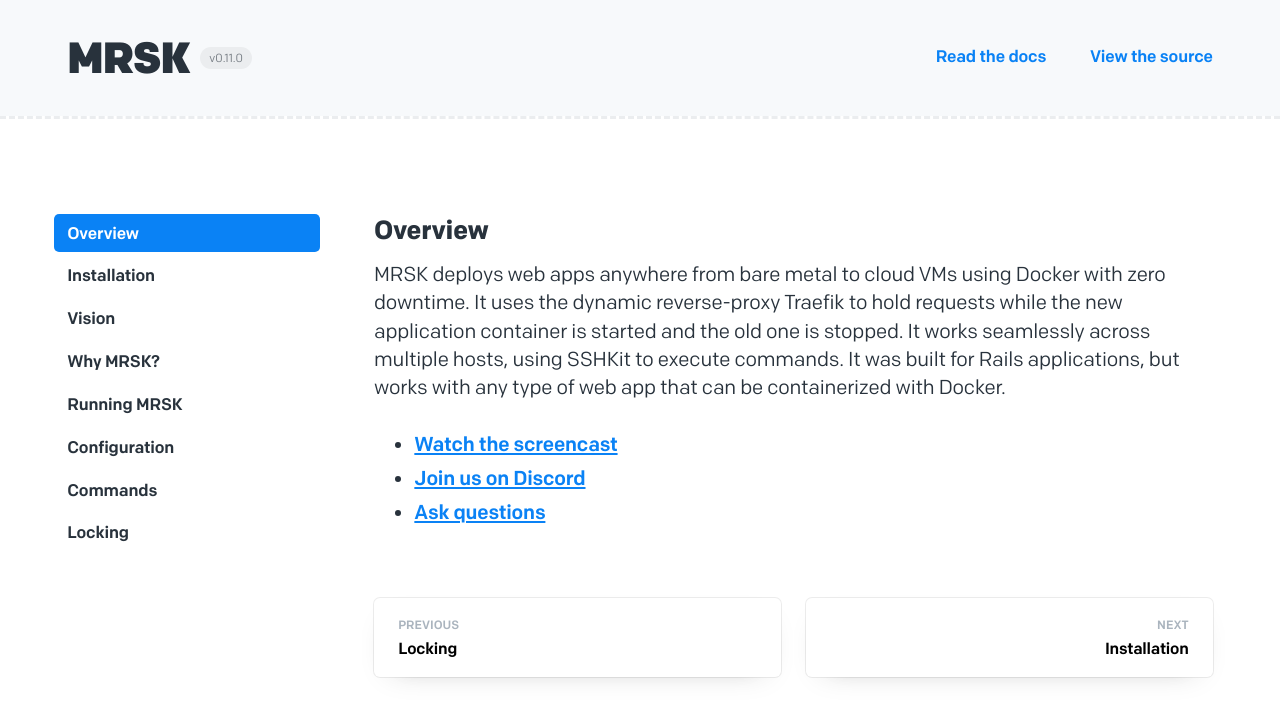
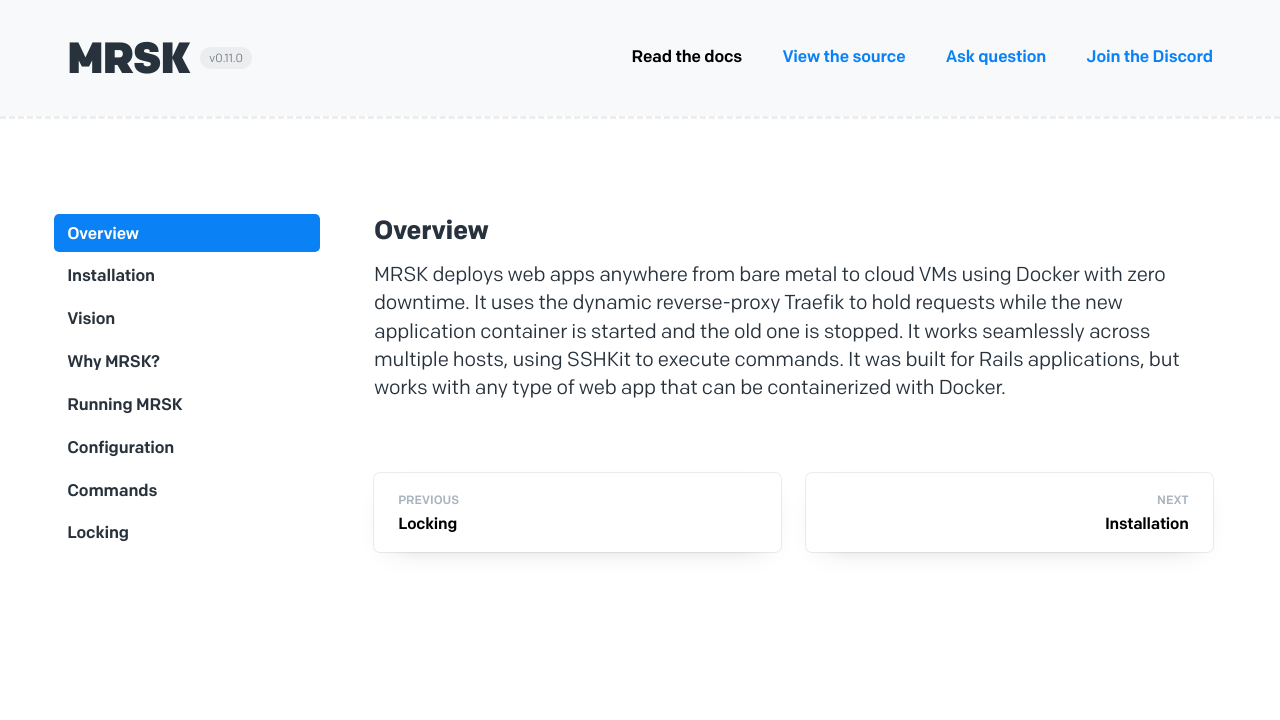
Before and after one commit to basecamp/kamal-site, a Jekyll site: the page built from _docs/overview.md, in a window 1280 px wide. Shown: the top 720 px of the page. Built offline with Jekyll 4.4.1, drawn with Linux system fonts in a browser that asks for light colours.

Commit message:
Use data file for nav

```diff
--- a/_docs/overview.md
+++ b/_docs/overview.md
@@ -6,7 +6,3 @@ order: 1
 ## Overview
 
 MRSK deploys web apps anywhere from bare metal to cloud VMs using Docker with zero downtime. It uses the dynamic reverse-proxy Traefik to hold requests while the new application container is started and the old one is stopped. It works seamlessly across multiple hosts, using SSHKit to execute commands. It was built for Rails applications, but works with any type of web app that can be containerized with Docker.
-
-- [Watch the screencast](https://www.youtube.com/watch?v=LL1cV2FXZ5I)
-- [Join us on Discord](https://discord.gg/YgHVT7GCXS)
-- [Ask questions](https://github.com/mrsked/mrsk/discussions)
--- a/_includes/header.html
+++ b/_includes/header.html
@@ -11,8 +11,15 @@
 
     </div>
     <ul>
-      <li><a href="{{ 'docs' | absolute_url }}" aria-label="Read the docs">Read the docs</a></li>
-      <li><a href="https://github.com/mrsked/mrsk" aria-label="View the source">View the source</a></li>
+
+{% for item in site.data.nav %}
+
+  {% assign item_collection = item.collection | default: false %}
+
+      <li{% if item.url == page.url or item_collection == page.collection %} class="selected"{% endif %}><a href="{{ item.url }}"{% if item.external %} target="_blank" rel="noopener"{% endif %} aria-label="{{ item.title | smartify }}">{{ item.title | smartify }}</a></li>
+
+{% endfor %}
+
     </ul>
   </nav>
 </header>
--- a/_includes/nav.html
+++ b/_includes/nav.html
@@ -8,24 +8,37 @@
   </div>
   <div class="nav__options">
     <ul>
-      <li>
-        <a href="{{ 'docs' | absolute_url  }}" aria-label="Read the docs">Read the docs</a>
+
+{% for item in site.data.nav %}
+
+  {% assign item_collection = item.collection | default: false %}
+  {% assign item_title = item.title | smartify %}
+
+      <li{% if item.url == page.url or item_collection == page.collection %} class="selected"{% endif %}>
+        <a href="{{ item.url }}"{% if item.external %} target="_blank" rel="noopener"{% endif %} aria-label="{{ item_title }}">{{ item_title }}</a>
+
+  {% if item_collection == 'docs' %}
+
+    {% assign docs = site.docs | sort: 'order' %}
+
         <ul>
 
-{% assign docs = site.docs | sort: 'order' %}
+    {% for doc in docs %}
 
-{% for doc in docs %}
-
-  {% assign doc_title = doc.title | smartify %}
+      {% assign doc_title = doc.title | smartify %}
 
           <li{% if doc.url == page.url %} class="selected"{% endif %}><a href="{{ doc.url | absolute_url }}" aria-label="{{ doc_title }}">{{ doc_title }}</a></li>
 
+    {% endfor %}
+
+        </ul>
+
+  {% endif %}
+
+      </li>
+
 {% endfor %}
 
-        </ul>
-      </li>
-      <li><a href="https://github.com/mrsked/mrsk" aria-label="View the source">View the source</a></li>
-      <li><a href="{{ '/' | absolute_url  }}" aria-label="Go home">Go home</a></li>
     </ul>
   </div>
 </nav>
--- a/_sass/modules/_header.scss
+++ b/_sass/modules/_header.scss
@@ -53,7 +53,7 @@
       font-size: 50%;
       letter-spacing: -0.01em;
       list-style: none;
-      margin-right: -1.3em;
+      margin-right: -1.2em;
       padding: 0;
 
       li {
@@ -66,7 +66,7 @@
           color: var(--color-blue);
           line-height: 1em;
           letter-spacing: -0.01em;
-          padding: 0.8em 1.3em 0.7em 1.3em;
+          padding: 0.8em 1.2em 0.7em 1.2em;
           text-align: center;
           text-decoration: none;
           transition:
@@ -80,6 +80,11 @@
             color: var(--color-black);
           }
 
+        }
+
+        &.selected a {
+          background: none;
+          color: var(--color-black);
         }
 
       }
--- a/_sass/modules/_nav.scss
+++ b/_sass/modules/_nav.scss
@@ -138,7 +138,7 @@
       display: flex;
       flex: 1;
       flex-direction: column;
-      font-size: var(--font-size-small);
+      font-size: var(--font-size-x-small);
       line-height: 2em;
       list-style: none;
       margin: 0;
@@ -158,7 +158,7 @@
         ul {
 
           border-left: 2px solid var(--color-base-darkest);
-          font-size: 80%;
+          font-size: inherit;
           margin-bottom: 1em;
           padding-left: 0.9em;
 
--- a/index.html
+++ b/index.html
@@ -24,7 +24,7 @@ layout: default
   <article>
     <p>MRSK uses the dynamic reverse-proxy Traefik to hold requests, while the new app container is started and the old one is stopped — working seamlessly across multiple hosts, using SSHKit to execute commands. Originally built for Rails apps, MRSK will work with any type of web app that can be containerized with Docker.</p>
     <ul>
-      <li><a href="{{ 'docs/overview' | absolute_url }}" class="button" aria-label="Read the docs">Read the docs</a></li>
+      <li><a href="{{ 'docs' | absolute_url }}" class="button" aria-label="Read the docs">Read the docs</a></li>
       <li><a href="https://github.com/mrsked/mrsk" class="button" aria-label="View the source">View the source</a></li>
     </ul>
   </article>
```
Also changed, not shown: _data/nav.yml (added, +15 -0 lines).
